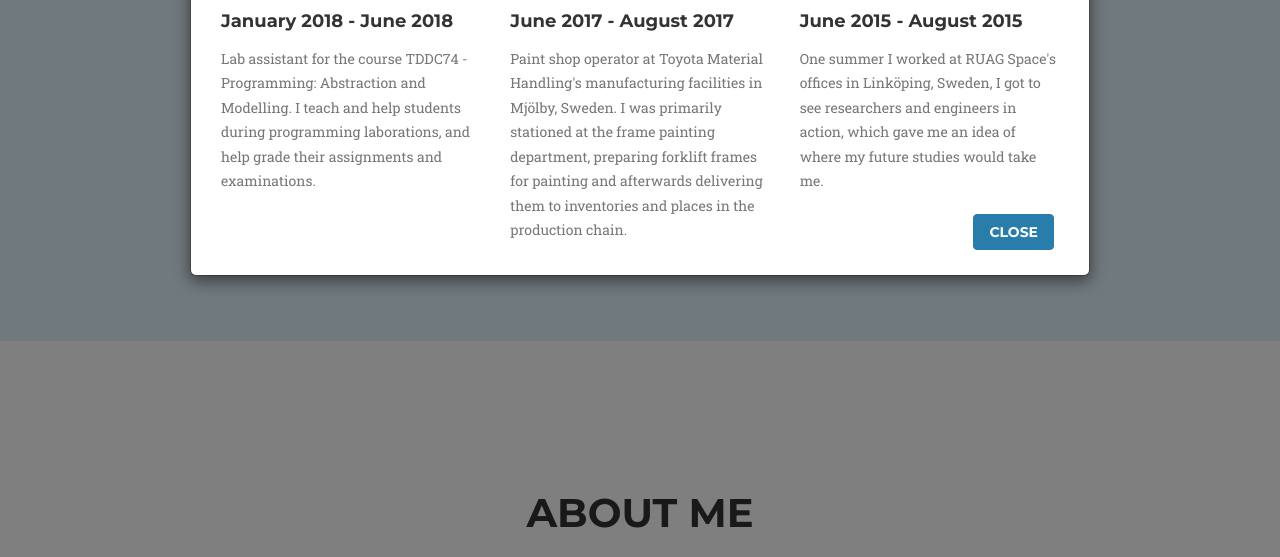
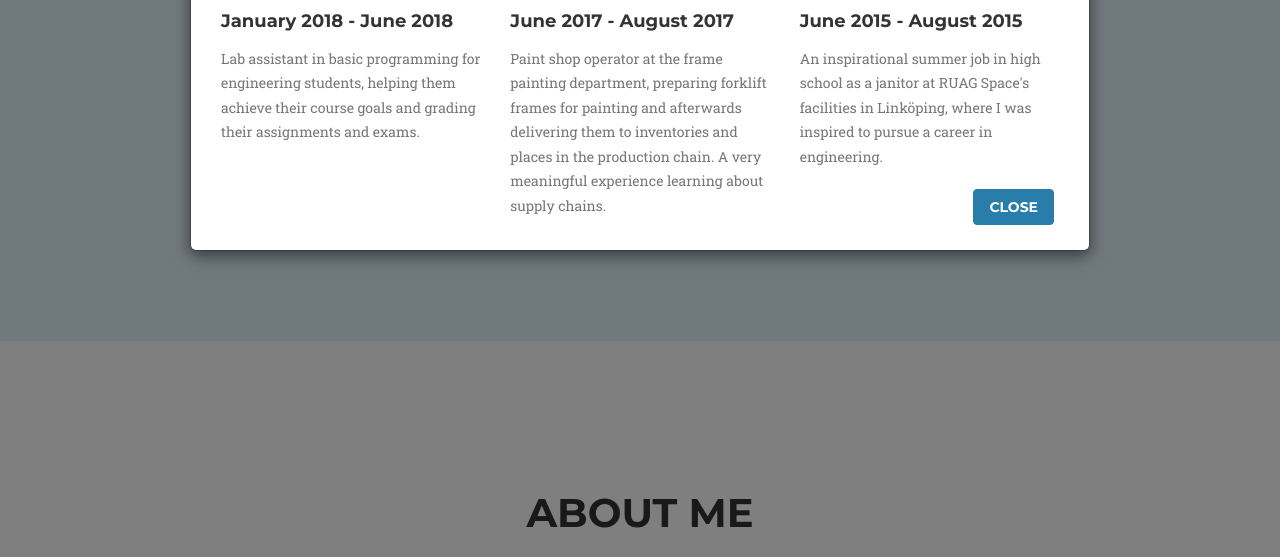
Before and after one commit to kriita/kriita.github.io, a plain HTML site: page index.html in a window 1280 px wide. Both pictures are taken after a click on the button "PAST EXPERIENCE". Shown: the part 873-1430 px from the top of the page. Drawn offline with nearby package versions, Linux system fonts and the light colour scheme; a web font is replaced by a local one.

Commit message:
Minor fixes

```diff
--- a/index.html
+++ b/index.html
@@ -99,19 +99,17 @@
                             <div class="col-md-4">
                                 <img src="https://www.student.liu.se/kalasjakten/snabbfakta/1.644242/LiU_primar_svart.png" class="img-responsive center-block experience-img" alt="">
                                 <h4 class="service-heading">January 2018 - June 2018</h4>
-                                <p class="text-muted">Lab assistant for the course TDDC74 - Programming: Abstraction and Modelling.
-
-                                I teach and help students during programming laborations, and help grade their assignments and examinations.</p>
+                                <p class="text-muted">Lab assistant in basic programming for engineering students, helping them achieve their course goals and grading their assignments and exams.</p>
                             </div>
                             <div class="col-md-4">
                                 <img src="https://toyota-forklifts.eu/Content/img/logo.png" class="img-responsive center-block experience-img toyota" alt="">
                                 <h4 class="service-heading">June 2017 - August 2017</h4>
-                                <p class="text-muted">Paint shop operator at Toyota Material Handling's manufacturing facilities in Mjölby, Sweden. I was primarily stationed at the frame painting department, preparing forklift frames for painting and afterwards delivering them to inventories and places in the production chain.</p>
+                                <p class="text-muted">Paint shop operator at the frame painting department, preparing forklift frames for painting and afterwards delivering them to inventories and places in the production chain. A very meaningful experience learning about supply chains.</p>
                             </div>
                             <div class="col-md-4">
                                 <img src="https://www.ruag.com/sites/default/files/logos/logo.svg" class="img-responsive center-block experience-img" alt="">
                                 <h4 class="service-heading">June 2015 - August 2015</h4>
-                                <p class="text-muted">One summer I worked at RUAG Space's offices in Linköping, Sweden, I got to see researchers and engineers in action, which gave me an idea of where my future studies would take me.</p>
+                                <p class="text-muted">An inspirational summer job in high school as a janitor at RUAG Space's facilities in Linköping, where I was inspired to pursue a career in engineering.</p>
                             </div>
                         </div>
 
```
